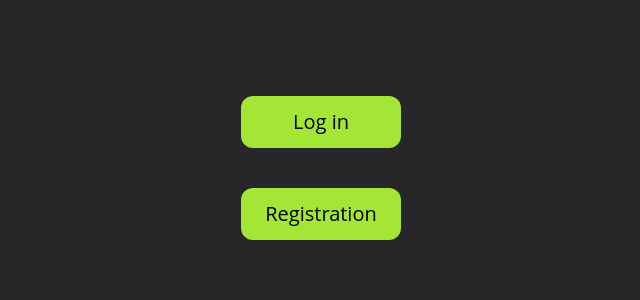
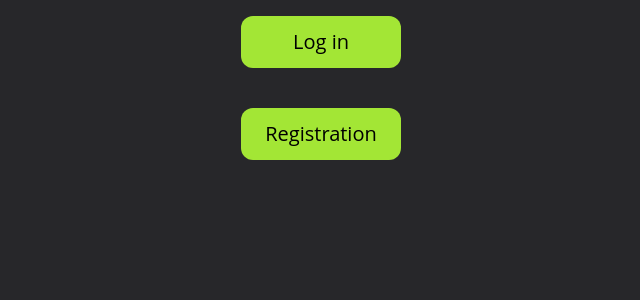
Before and after one commit to Alexeykoh/gym-rat, a Next.js app in the folder gym-rat/: page / in a window 1280 px wide. Shown: the top 300 px of the page, without its empty margins (319-959 px from the left). Built offline with nearby package versions, Linux system fonts and the light colour scheme.

Commit message:
feat: update layout

```diff
--- a/gym-rat/src/app/layout.tsx
+++ b/gym-rat/src/app/layout.tsx
@@ -1,5 +1,4 @@
 import AuthProvider from "@/components/AuthProvider/AuthProvider";
-import Header from "@/components/header/header";
 import type { Metadata } from "next";
 import { Inter } from "next/font/google";
 import "./globals.css";
@@ -19,16 +18,8 @@ export default function RootLayout({
   return (
     <AuthProvider>
       <html lang="en">
-        <body
-          className={
-            (inter.className,
-            " flex flex-col mx-auto container text-white box-border bg-zinc-800")
-          }
-        >
-          <Header />
-          <main className="pt-20 flex shrink w-full max-h-full box-border p-4">
-            {children}
-          </main>
+        <body className={(inter.className, "text-white bg-zinc-800")}>
+          {children}
         </body>
       </html>
     </AuthProvider>
```
